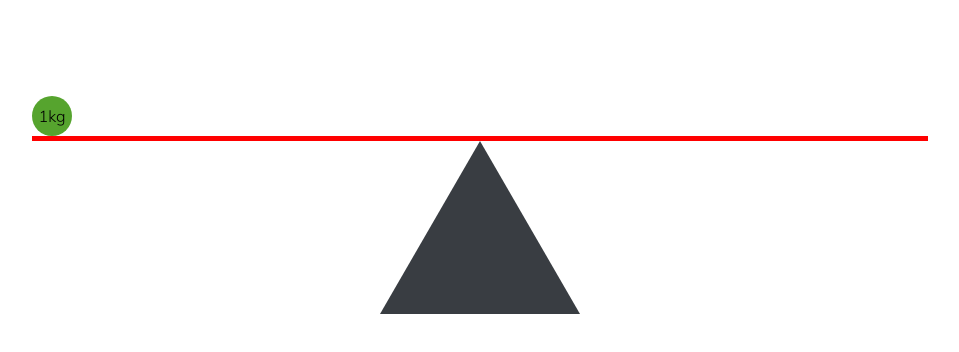
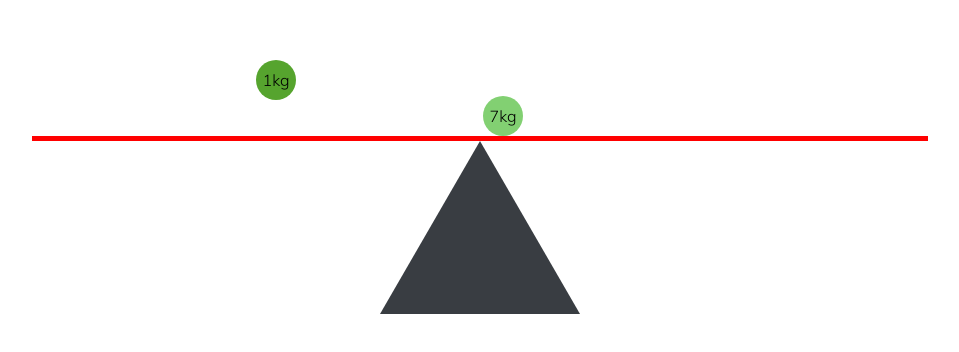
Before and after one commit to OnurKlc/Teeter-Totter-Game, a Nuxt app: page / in a window 1280 px wide. Shown: the part 436-788 px from the top of the page, without its empty margins (160-1119 px from the left). Built offline with nearby package versions, Linux system fonts and the light colour scheme.

Commit message:
calculate left momentum and generate new right boxes

```diff
--- a/components/Mass.vue
+++ b/components/Mass.vue
@@ -1,9 +1,11 @@
 <template>
   <div ref="massWrapper" class="mass-wrapper">
+    <div class="mass-left-wrapper">
       <div
         v-for="mass in masses"
         ref="masses"
         :key="mass.id"
+        :data-id="mass.id"
         :class="`mass ${
           mass.itemType === 0
             ? 'square'
@@ -23,10 +25,35 @@
         {{ mass.weight }}kg
       </div>
     </div>
+    <div class="mass-right-wrapper">
+      <div
+        v-for="mass in rightMasses"
+        :key="mass.id"
+        :data-id="mass.id"
+        :class="`mass-right ${
+          mass.itemType === 0
+            ? 'square'
+            : mass.itemType === 1
+            ? 'circle'
+            : mass.itemType === 2
+            ? 'triangle'
+            : ''
+        }`"
+        :style="
+          `left: ${mass.position}px;` +
+          (mass.itemType === 2
+            ? `border-color: transparent transparent ${mass.bgColor} transparent`
+            : `background: ${mass.bgColor}`)
+        "
+      >
+        {{ mass.weight }}kg
+      </div>
+    </div>
+  </div>
 </template>
 
 <script>
-import { mapState } from 'vuex'
+import { mapState, mapGetters } from 'vuex'
 import { TimelineLite } from 'gsap'
 import { v4 as uuidv4 } from 'uuid'
 
@@ -34,18 +61,30 @@ export default {
   data() {
     return {
       left: 0,
+      rightMass: {},
+      pageReady: false,
     }
   },
   computed: {
-    ...mapState(['masses']),
+    ...mapState(['masses', 'rightMasses', 'teeterTotterWidth']),
+    ...mapGetters(['getLeftMomentum']),
   },
   watch: {
     '$store.state.masses'() {
+      if (this.$store.state.masses.length > 0) {
         this.animateMass()
+      }
+    },
+    '$store.getters.getLeftMomentum'() {
+      console.log(this.$store.getters.getLeftMomentum)
     },
   },
   created() {
     this.generateNewMass()
+  },
+  mounted() {
+    this.left = this.$refs.massWrapper.getBoundingClientRect().width / 4
+    this.generateRightMass()
   },
   methods: {
     async animateMass() {
@@ -54,10 +93,21 @@ export default {
       const lastMass = await this.$refs.masses[this.masses.length - 1]
       this.listenArrowPress(lastMass)
       timeline.to(lastMass, {
-        duration: 5,
+        duration: 10,
         top: '100%',
         onComplete() {
+          const leftOffset = Math.floor(
+            lastMass.getBoundingClientRect().left + 40
+          )
+          const halfPageLength = window.innerWidth / 2
+          const position = halfPageLength - leftOffset
+          const data = {
+            id: lastMass.getAttribute('data-id'),
+            position,
+          }
+          scope.$store.commit('updatePositionData', data)
           scope.generateNewMass()
+          scope.generateRightMass()
         },
       })
     },
@@ -71,23 +121,38 @@ export default {
         bgColor,
         itemType: Math.floor(Math.random() * 3),
         id: uuidv4(),
+        position: 0,
       }
       this.$store.commit('updateMasses', newMass)
+    },
+    generateRightMass() {
+      const rColor = Math.floor(Math.random() * 255)
+      const gColor = Math.floor(Math.random() * 255)
+      const bColor = Math.floor(Math.random() * 255)
+      const width = this.$refs.massWrapper.getBoundingClientRect().width
+      this.$store.commit('updateTeeterTotterWidth', width)
+      const bgColor = `rgba(${rColor}, ${gColor}, ${bColor}, 1)`
+      const newMass = {
+        weight: Math.ceil(Math.random() * 10),
+        bgColor,
+        itemType: Math.floor(Math.random() * 3),
+        id: uuidv4(),
+        position: Math.floor((Math.random() * width) / 2),
+      }
+      this.$store.commit('updateRightMasses', newMass)
     },
     listenArrowPress(el) {
       const scope = this
       const listenerFunc = function (e) {
         let leftPx = el.style.left
         leftPx = leftPx.substring(0, leftPx.length - 2)
-        const totalWidth = scope.$refs.massWrapper.getBoundingClientRect().width
-        console.log(totalWidth)
         switch (e.keyCode) {
           case 37:
             if (+leftPx - 10 < 0) return 0
             el.style.left = +leftPx - 10 + 'px'
             break
           case 39:
-            if (+leftPx + 40 > totalWidth) return 0
+            if (+leftPx + 40 > scope.teeterTotterWidth / 2) return 0
             el.style.left = +leftPx + 10 + 'px'
             break
         }
@@ -95,7 +160,7 @@ export default {
       document.addEventListener('keydown', listenerFunc)
       setTimeout(() => {
         document.removeEventListener('keydown', listenerFunc)
-      }, 5000)
+      }, 10000)
     },
   },
 }
@@ -104,7 +169,17 @@ export default {
 <style lang="scss" scoped>
 .mass-wrapper {
   height: 100%;
+  width: 100%;
+  display: flex;
+}
+.mass-left-wrapper {
+  height: 100%;
   width: 50%;
+  position: relative;
+}
+.mass-right-wrapper {
+  width: 50%;
+  height: 100%;
   position: relative;
 }
 .mass {
@@ -117,6 +192,15 @@ export default {
   align-items: center;
   transform: translateY(-40px);
 }
+.mass-right {
+  width: 40px;
+  height: 40px;
+  position: absolute;
+  bottom: 0;
+  display: flex;
+  justify-content: center;
+  align-items: center;
+}
 .circle {
   border-radius: 50%;
 }
--- a/store/index.js
+++ b/store/index.js
@@ -1,16 +1,35 @@
 export const state = () => ({
   masses: [],
+  rightMasses: [],
+  teeterTotterWidth: 0,
 })
 
-// export const getters = {
-//   getData: (state) => {
-//     return state.data
-//   },
-// }
+export const getters = {
+  getLeftMomentum: (state) => {
+    if (state.masses.length > 0) {
+      return state.masses.reduce((ac, next) => {
+        const itemDistanceBaseFive =
+          (next.position * 5) / state.teeterTotterWidth
+        const itemMomentum = next.weight * itemDistanceBaseFive
+        return ac + itemMomentum
+      }, 0)
+    }
+  },
+}
 
 export const mutations = {
   updateMasses: (state, payload) => {
     state.masses.push(payload)
+  },
+  updateRightMasses: (state, payload) => {
+    state.rightMasses.push(payload)
+  },
+  updatePositionData: (state, payload) => {
+    const itemToUpdate = state.masses.find((mass) => mass.id === payload.id)
+    itemToUpdate.position = payload.position
+  },
+  updateTeeterTotterWidth: (state, payload) => {
+    state.teeterTotterWidth = payload
   },
 }
 
```
Lines whose indentation alone changed are shown as unchanged.
